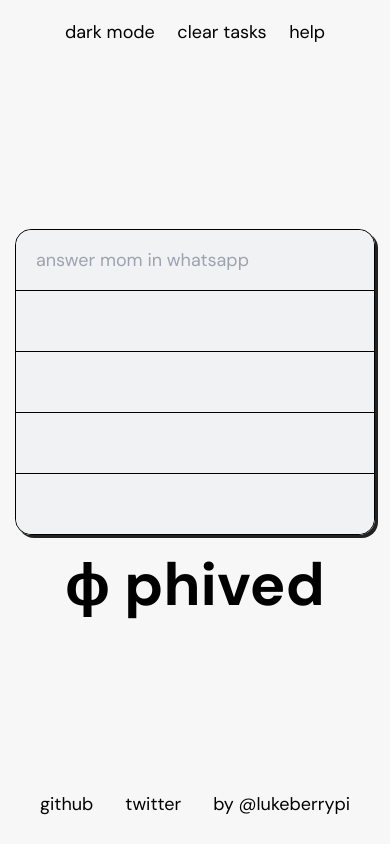
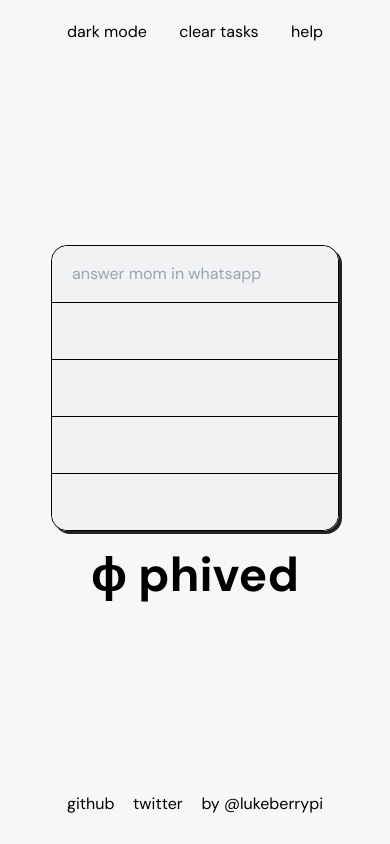
Before and after one commit to LukeberryPi/phived, a React (Vite) app: page / in a window 390 px wide. Built offline with nearby package versions, Linux system fonts and the light colour scheme.

Commit message:
[feat]: add responsivity

```diff
--- a/index.html
+++ b/index.html
@@ -1,5 +1,5 @@
 <!DOCTYPE html>
-<html lang="en">
+<html class="fixed h-screen w-screen" lang="en">
   <head>
     <title>phived</title>
     <meta name="description" content="the anti-procrastination to-do list" />
@@ -20,8 +20,8 @@
     <meta name="twitter:image" content="/share-banner.png" />
     <meta name="viewport" content="width=device-width, initial-scale=1.0" />
   </head>
-  <body>
-    <div id="root"></div>
+  <body class="h-full w-full">
+    <div class="h-full w-full" id="root"></div>
     <script type="module" src="/src/main.tsx"></script>
   </body>
 </html>
--- a/src/App.tsx
+++ b/src/App.tsx
@@ -5,8 +5,8 @@ import { footerContent, headerContent, logoContent } from "src/content";
 
 export default function App() {
   const [taskList, setTaskList] = useState<Array<string>>(
-    localStorage.getItem("formerTasks")
-      ? JSON.parse(localStorage.getItem("formerTasks") || "")
+    localStorage.getItem("persistentTasks")
+      ? JSON.parse(localStorage.getItem("persistentTasks") || "")
       : Array(5).fill("")
   );
   const [darkMode, setDarkMode] = useState<boolean>(
@@ -41,7 +41,7 @@ export default function App() {
   };
 
   return (
-    <div className="flex h-screen flex-col items-center justify-center bg-sushiWhite selection:bg-berryBlue dark:bg-blackDawn dark:selection:bg-channelOrange">
+    <div className="flex h-full flex-col items-center justify-center bg-sushiWhite selection:bg-berryBlue dark:bg-blackDawn dark:selection:bg-channelOrange">
       <Header
         clearTasks={clearTasks}
         darkMode={darkMode}
--- a/src/components/Footer/Footer.tsx
+++ b/src/components/Footer/Footer.tsx
@@ -1,11 +1,11 @@
 import { FooterProps } from "./Footer.types";
 
-export const Footer = ({ content }: FooterProps) => {
+export function Footer({ content }: FooterProps) {
   const anchorMap = content.map((anchor, i) => {
     return (
       <a
         key={i}
-        className="text-lg decoration-berryBlue hover:underline dark:text-snowWhite dark:decoration-channelOrange"
+        className="text-base decoration-berryBlue hover:underline dark:text-snowWhite dark:decoration-channelOrange sm:text-lg"
         target="_blank"
         href={anchor.link}
       >
@@ -15,10 +15,10 @@ export const Footer = ({ content }: FooterProps) => {
   });
 
   return (
-    <footer className=" fixed bottom-0 flex h-20 w-full justify-center px-10 md:justify-start">
-      <div className="flex w-[320px] items-center justify-between text-center lg:w-1/4">
+    <footer className="fixed bottom-0 flex h-20 w-full items-center justify-center sm:justify-start">
+      <div className="flex h-full w-64 items-center justify-between sm:w-96 sm:pl-10">
         {anchorMap}
       </div>
     </footer>
   );
-};
+}
--- a/src/components/Header/Header.tsx
+++ b/src/components/Header/Header.tsx
@@ -6,24 +6,24 @@ export const Header = ({ darkMode, setDarkMode, clearTasks }: HeaderProps) => {
   };
 
   return (
-    <nav className="fixed top-0 flex h-16 w-full items-center justify-center px-10 md:justify-end">
-      <div className="flex h-full w-[260px] justify-between lg:w-1/4">
+    <header className="fixed top-0 flex h-16 w-full items-center justify-center sm:justify-end">
+      <div className="flex h-full w-64 items-center justify-between sm:w-96 sm:pr-8">
         <button
           onClick={toggleDarkMode}
-          className="h-full text-lg decoration-berryBlue hover:underline dark:text-snowWhite dark:decoration-channelOrange"
+          className="h-full text-base decoration-berryBlue hover:underline dark:text-snowWhite dark:decoration-channelOrange sm:text-lg"
         >
           {darkMode ? "light" : "dark"} mode
         </button>
         <button
           onClick={clearTasks}
-          className="h-full text-lg decoration-berryBlue hover:underline dark:text-snowWhite dark:decoration-channelOrange"
+          className="h-full text-base decoration-berryBlue hover:underline dark:text-snowWhite dark:decoration-channelOrange sm:text-lg"
         >
           clear tasks
         </button>
-        <button className="h-full text-lg decoration-berryBlue hover:underline dark:text-snowWhite dark:decoration-channelOrange">
+        <button className="h-full text-base decoration-berryBlue hover:underline dark:text-snowWhite dark:decoration-channelOrange sm:text-lg">
           help
         </button>
       </div>
-    </nav>
+    </header>
   );
 };
--- a/src/components/Logo/Logo.tsx
+++ b/src/components/Logo/Logo.tsx
@@ -1,6 +1,6 @@
 import { LogoProps } from "./Logo.types";
 
-export const Logo = ({ content, onClick }: LogoProps) => {
+export function Logo({ content, onClick }: LogoProps) {
   const handleLogoClick = () => {
     onClick && onClick();
   };
@@ -8,9 +8,9 @@ export const Logo = ({ content, onClick }: LogoProps) => {
   return (
     <h1
       onClick={handleLogoClick}
-      className="mt-5 cursor-pointer text-6xl font-bold dark:text-snowWhite"
+      className="mt-5 cursor-pointer text-5xl font-bold dark:text-snowWhite sm:text-6xl"
     >
       &#632; {content.logoName}
     </h1>
   );
-};
+}
--- a/src/components/Tasks/Tasks.tsx
+++ b/src/components/Tasks/Tasks.tsx
@@ -3,7 +3,7 @@ import { getRandomElement } from "src/utils";
 import { placeholders } from "src/content";
 import { TaskListProps } from "./Tasks.types";
 
-export const Tasks = ({ taskList, setTaskList }: TaskListProps) => {
+export function Tasks({ taskList, setTaskList }: TaskListProps) {
   const [currentPlaceholder, setCurrentPlaceholder] = useState<string>();
 
   useEffect(() => {
@@ -11,7 +11,7 @@ export const Tasks = ({ taskList, setTaskList }: TaskListProps) => {
   }, []);
 
   useEffect(() => {
-    localStorage.setItem("formerTasks", JSON.stringify(taskList));
+    localStorage.setItem("persistentTasks", JSON.stringify(taskList));
   }, [taskList]);
 
   const handleInputChange = (event: React.FormEvent<HTMLInputElement>, i: number) => {
@@ -48,13 +48,13 @@ export const Tasks = ({ taskList, setTaskList }: TaskListProps) => {
             isLastTask ? "rounded-b-2xl" : ""
           } ${
             !isLastTask ? "border-b" : ""
-          } bg-snowWhite py-4 px-5 text-lg focus:outline-none dark:bg-blackNight dark:text-snowWhite`}
+          } bg-snowWhite py-4 px-5 text-base focus:outline-none dark:bg-blackNight dark:text-snowWhite sm:text-lg`}
         />
         <span
           onClick={() => handleDone(idx)}
           className={`${isFirstTask ? "rounded-tr-2xl" : ""} ${
             isLastTask ? "rounded-br-2xl" : ""
-          } hidden w-36 cursor-pointer items-center justify-center border-l border-b bg-berryBlue text-lg group-hover:flex dark:bg-channelOrange dark:text-snowWhite`}
+          } hidden w-36 cursor-pointer items-center justify-center border-l border-b bg-berryBlue text-base group-hover:flex dark:bg-channelOrange dark:text-snowWhite sm:text-lg`}
         >
           done?
         </span>
@@ -63,8 +63,8 @@ export const Tasks = ({ taskList, setTaskList }: TaskListProps) => {
   });
 
   return (
-    <div className="border-black box-shadow-dark dark:box-shadow-light w-[360px] rounded-2xl border border-solid dark:border-snowWhite">
+    <div className="box-shadow-dark dark:box-shadow-light w-72 rounded-2xl border dark:border-snowWhite sm:w-[360px]">
       {taskListMap}
     </div>
   );
-};
+}
--- a/src/utils/getRandomElement.ts
+++ b/src/utils/getRandomElement.ts
@@ -1,3 +1,3 @@
-export const getRandomElement = (arr: any[]) => {
+export function getRandomElement(arr: any[]) {
   return arr[Math.floor(Math.random() * arr.length)];
-};
+}
--- a/src/utils/reloadPage.ts
+++ b/src/utils/reloadPage.ts
@@ -1,4 +1,4 @@
-export const reloadPage = () => {
+export function reloadPage() {
   location.reload();
   return;
-};
+}
```
